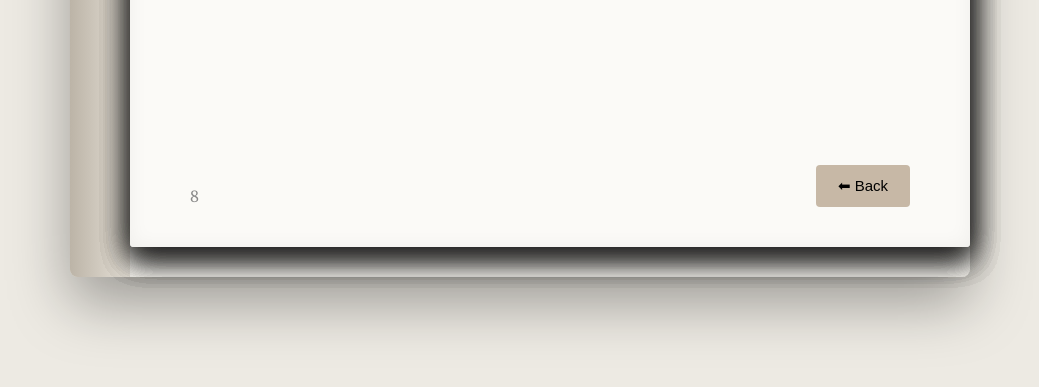
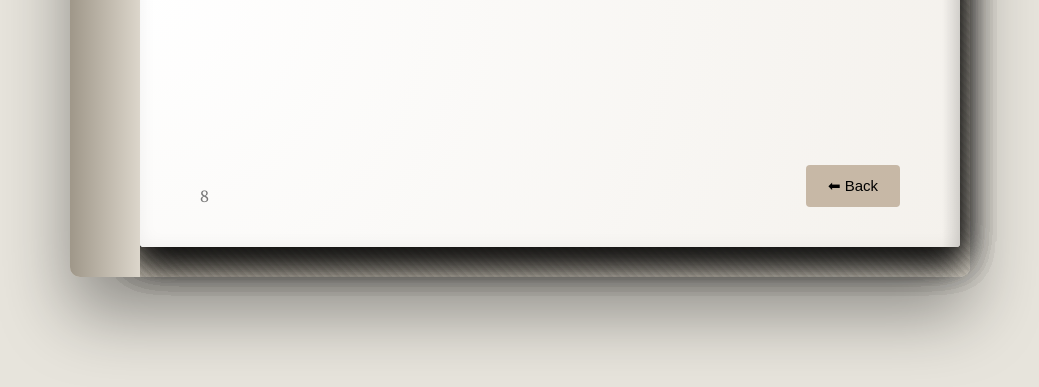
Before and after one commit to ChristopherWild/portfolio, a plain HTML site: page index.html in a window 1280 px wide. Shown: the part 413-800 px from the top of the page, without its empty margins (120-1159 px from the left). Drawn offline with Linux system fonts and the light colour scheme.

Commit message:
Update style.css

```diff
--- a/style.css
+++ b/style.css
@@ -2,7 +2,7 @@
 
 body {
   margin: 0;
-  background: #edeae3;
+  background: #e7e4dc;
   display: flex;
   justify-content: center;
   align-items: center;
@@ -10,69 +10,86 @@ body {
   font-family: "Georgia", serif;
 }
 
+/* BOOK BODY */
 .book {
   width: 900px;
   height: 580px;
   position: relative;
-  perspective: 3000px;
-  background: linear-gradient(to right, #cfc8bb 0%, #f8f6f1 6%, #f8f6f1 100%);
-  border-radius: 8px;
-  box-shadow: 0 25px 60px rgba(0,0,0,.35);
+  perspective: 3500px;
+  border-radius: 10px;
+  background: linear-gradient(135deg, #b8b0a2, #d8d2c6);
+  box-shadow: 0 35px 70px rgba(0,0,0,.4);
 }
 
+/* HARD COVER TEXTURE */
 .book::before {
   content: "";
   position: absolute;
-  left: 0;
-  width: 60px;
-  height: 100%;
-  background: linear-gradient(to right, #bcb4a7, #e6e1d8);
-  border-radius: 8px 0 0 8px;
+  inset: 0;
+  border-radius: 10px;
+  background:
+    repeating-linear-gradient(45deg,
+      rgba(255,255,255,.05) 0px,
+      rgba(255,255,255,.05) 2px,
+      rgba(0,0,0,.04) 4px,
+      rgba(0,0,0,.04) 6px);
+  pointer-events: none;
 }
 
+/* SPINE */
+.book::after {
+  content: "";
+  position: absolute;
+  left: 0;
+  width: 70px;
+  height: 100%;
+  background: linear-gradient(to right, #9f9789, #dcd6cb);
+  border-radius: 10px 0 0 10px;
+}
+
+/* PAGE */
 .page {
   position: absolute;
-  width: 840px;
+  width: 820px;
   height: 520px;
   top: 30px;
-  left: 60px;
-  background: #fbfaf7;
+  left: 70px;
+  background: radial-gradient(circle at left, #ffffff, #f4f1ec);
   padding: 60px;
   border-radius: 4px;
   transform-origin: right;
-  transform: rotateY(0deg);
-  transition: transform 1.1s ease-in-out;
-  box-shadow: inset 0 0 20px rgba(0,0,0,.05), 0 10px 30px rgba(0,0,0,.25);
+  transition: transform 1.15s ease-in-out;
+  box-shadow:
+    inset 0 0 18px rgba(0,0,0,.06),
+    0 12px 35px rgba(0,0,0,.3);
 }
 
+/* SUBTLE PAGE EDGE CURVE */
+.page::after {
+  content: "";
+  position: absolute;
+  right: 0;
+  top: 0;
+  width: 18px;
+  height: 100%;
+  background: linear-gradient(to left, rgba(0,0,0,.12), transparent);
+  border-radius: 0 4px 4px 0;
+}
+
+/* PAGE TURN */
 .page.flipped {
   transform: rotateY(-180deg);
 }
 
-.cover {
-  text-align: center;
-}
+.cover { text-align: center; }
 
-.cover h1 {
-  margin-top: 120px;
-  font-size: 52px;
-}
+.cover h1 { margin-top: 120px; font-size: 52px; }
 
 h1, h2, h3 { color: #2f3e3a; }
 p { color: #4b5b56; line-height: 1.65; }
 
-.nav {
-  position: absolute;
-  bottom: 40px;
-  right: 60px;
-}
-
-.page-number {
-  position: absolute;
-  bottom: 40px;
-  left: 60px;
-  color: #888;
-}
+.nav { position: absolute; bottom: 40px; right: 60px; }
+.page-number { position: absolute; bottom: 40px; left: 60px; color: #777; }
 
 button {
   background: #c7b8a6;
```
